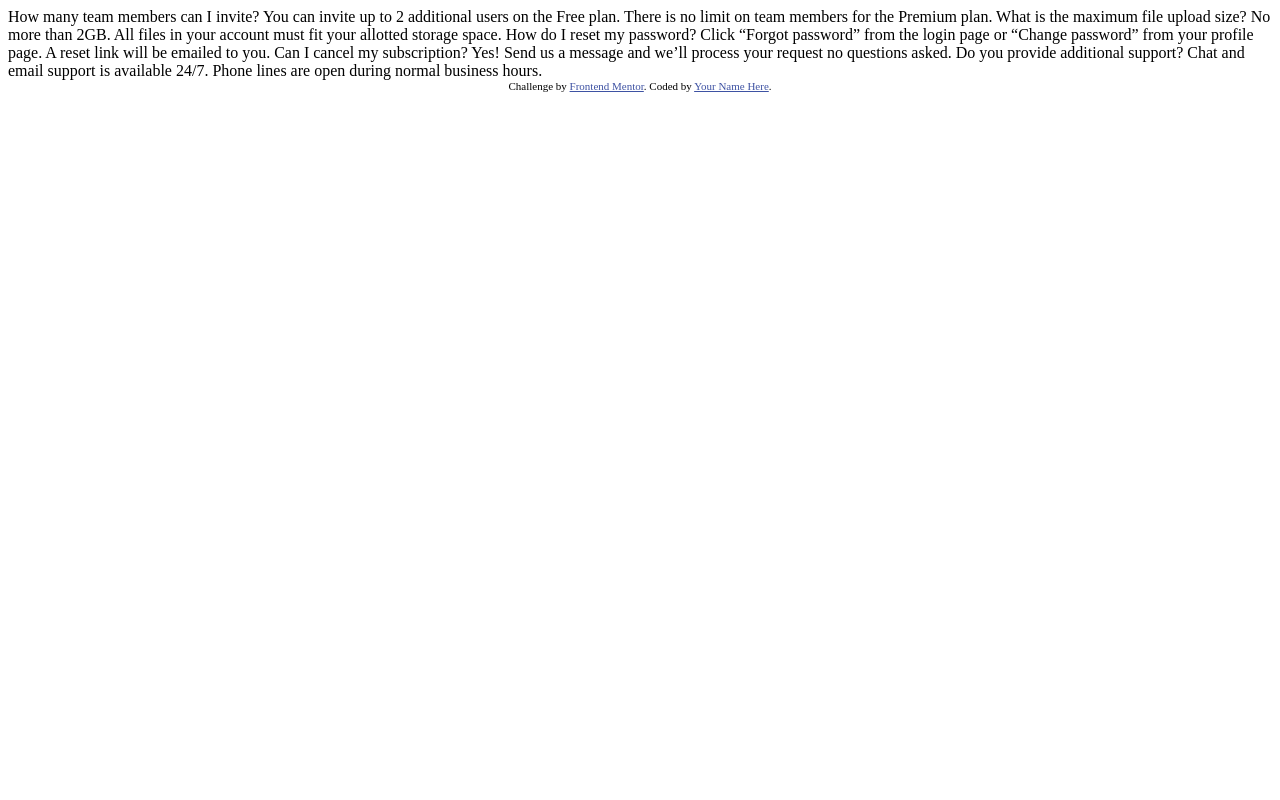
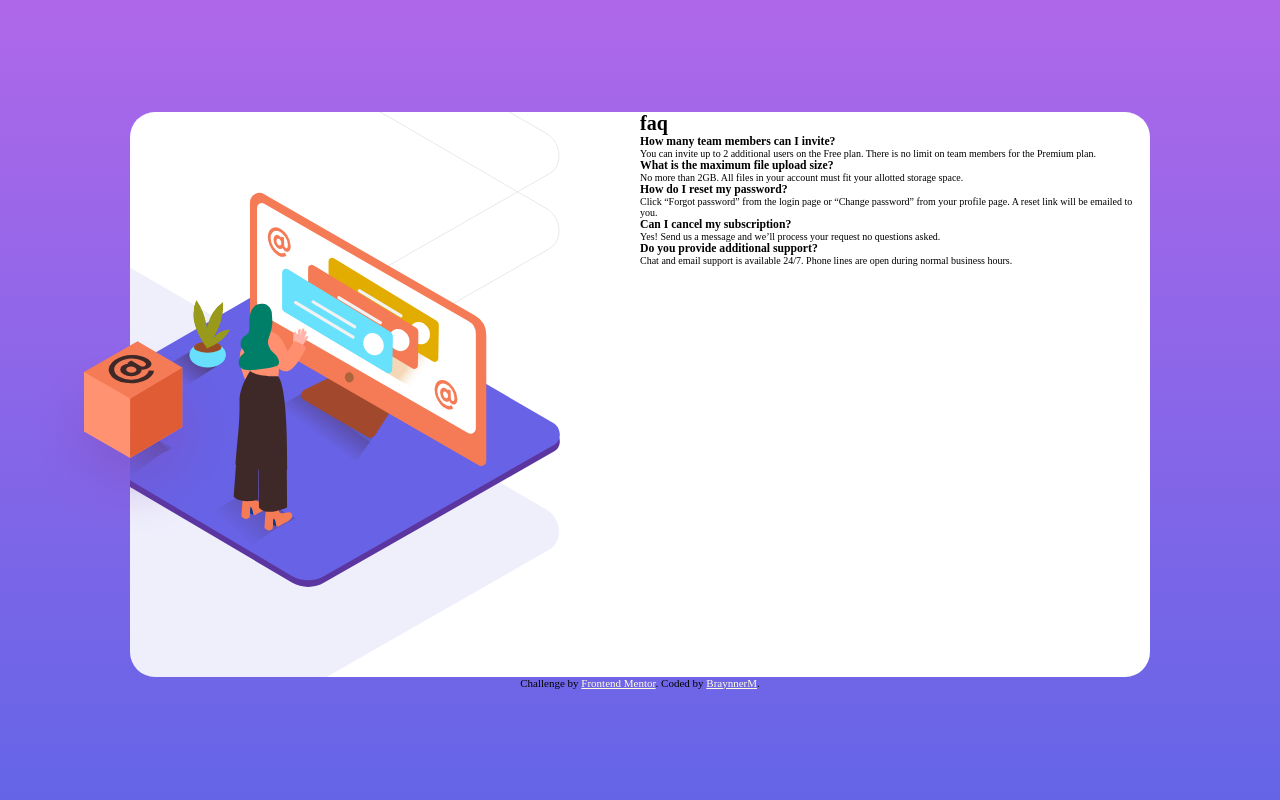
Before and after one commit to BraynnerM/faq-accordion-card-main, a plain HTML site: page index.html in a window 1280 px wide. Shown: the top 800 px of the page. Drawn offline with Linux system fonts and the light colour scheme.

Commit message:
configuração da imagem pronta

```diff
--- a/index.html
+++ b/index.html
@@ -1,40 +1,90 @@
 <!DOCTYPE html>
 <html lang="en">
+
 <head>
   <meta charset="UTF-8">
-  <meta name="viewport" content="width=device-width, initial-scale=1.0"> <!-- displays site properly based on user's device -->
+  <meta name="viewport" content="width=device-width, initial-scale=1.0">
+  <!-- displays site properly based on user's device -->
 
   <link rel="icon" type="image/png" sizes="32x32" href="./images/favicon-32x32.png">
-
+  <link rel="stylesheet" href="./src/css/styles.css">
+  <link rel="preconnect" href="https://fonts.googleapis.com">
+  <link rel="preconnect" href="https://fonts.gstatic.com" crossorigin>
+  <link href="https://fonts.googleapis.com/css2?family=Kumbh+Sans:wght@400;700&display=swap" rel="stylesheet">
   <title>Frontend Mentor | FAQ Accordion Card</title>
 
   <!-- Feel free to remove these styles or customise in your own stylesheet 👍 -->
   <style>
-    .attribution { font-size: 11px; text-align: center; }
-    .attribution a { color: hsl(228, 45%, 44%); }
+    .attribution {
+      font-size: 11px;
+      text-align: center;
+    }
+
+    .attribution a {
+      color: #ffd;
+    }
   </style>
 </head>
+
 <body>
-  How many team members can I invite?
-  You can invite up to 2 additional users on the Free plan. There is no limit on
-  team members for the Premium plan.
 
-  What is the maximum file upload size?
-  No more than 2GB. All files in your account must fit your allotted storage space.
+  <div class="container">
 
-  How do I reset my password?
-  Click “Forgot password” from the login page or “Change password” from your profile page.
-  A reset link will be emailed to you.
+    <div class="image">
+      <div class="image-principal">
+        <img src="./src/assets/bg-pattern-desktop.svg" alt="patern-desktop">
+        <img src="./src/assets/illustration-woman-online-desktop.svg" alt="woman">
+      </div>
+      <div class="image-box">
+        <img src="./src/assets/illustration-box-desktop.svg" alt="box">
+      </div>
+    </div>
+    <div class="accordion">
+      <h1>faq</h1>
+      <div class="accordion-item">
+        <h3 class="accordion-header">How many team members can I invite?</h3>
+        <div class="accordion-content">
+          <p>You can invite up to 2 additional users on the Free plan. There is no limit on
+            team members for the Premium plan.</p>
+        </div>
+      </div>
 
-  Can I cancel my subscription?
-  Yes! Send us a message and we’ll process your request no questions asked.
+      <div class="accordion-item">
+        <h3 class="accordion-header">What is the maximum file upload size?</h3>
+        <div class="accordion-content">
+          <p>No more than 2GB. All files in your account must fit your allotted storage space.</p>
+        </div>
+      </div>
 
-  Do you provide additional support?
-  Chat and email support is available 24/7. Phone lines are open during normal business hours.
+      <div class="accordion-item">
+        <h3 class="accordion-header">How do I reset my password?</h3>
+        <div class="accordion-content">
+          <p>Click “Forgot password” from the login page or “Change password” from your profile page.
+            A reset link will be emailed to you.</p>
+        </div>
+      </div>
+
+      <div class="accordion-item">
+        <h3 class="accordion-header">Can I cancel my subscription?</h3>
+        <div class="accordion-content">
+          <p>Yes! Send us a message and we’ll process your request no questions asked.</p>
+        </div>
+      </div>
+
+      <div class="accordion-item">
+        <h3 class="accordion-header">Do you provide additional support?</h3>
+        <div class="accordion-content">
+          <p>Chat and email support is available 24/7. Phone lines are open during normal business hours.</p>
+        </div>
+      </div>
+    </div>
+  </div>
+
 
   <div class="attribution">
     Challenge by <a href="https://www.frontendmentor.io?ref=challenge" target="_blank">Frontend Mentor</a>.
-    Coded by <a href="#">Your Name Here</a>.
+    Coded by <a href="https://www.linkedin.com/in/braynner-marques-ribeiro-de-oliveira-88142b256/">BraynnerM</a>.
   </div>
 </body>
+
 </html>
--- /dev/null
+++ b/src/sass/styles.sass
@@ -0,0 +1,61 @@
+@import 'variables'
+@import 'mixins'
+
+*
+    margin: 0
+    padding: 0
+    box-sizing: border-box
+
+html
+    font-size: 10px
+
+body
+    background: $gradient
+    max-width: 1440px
+    height: 100vh
+    margin: 0 auto
+    display: flex
+    flex-direction: column
+    justify-content: center
+    align-items: center
+
+.container
+    background-color: #FFFFFF
+    width: 102rem
+    height: 56.5rem
+    border-radius: 2.5rem
+    display: flex
+
+    .image
+        width: 50%
+        height: 100%
+        position: relative
+
+        .image-principal
+            position: relative
+            overflow: hidden
+            height: 100%
+
+            img:nth-child(1)
+                position: absolute
+                right: 8rem
+                bottom: -12.5rem
+
+            img:nth-child(2)
+                position: absolute
+                width: 52rem
+                right: 8rem
+                top: 8rem
+
+        .image-box
+            height: 100%
+
+            img
+                position: absolute
+                left: -10.2rem
+                bottom: 13.5rem
+                width: 21rem
+
+    .accordion
+        width: 50%
+        height: 100%
--- /dev/null
+++ b/src/sass/variables.sass
@@ -0,0 +1,6 @@
+$dividers-color: hsl(240, 5%, 91%)
+$heading-color: hsl(238, 29%, 16%)
+$arrow-color: hsl(14, 88%, 65%)
+$text-color: hsl(237, 12%, 33%)
+$text-color-secondary: hsl(240, 6%, 50%)
+$gradient: linear-gradient(180deg, hsl(273, 75%, 66%) 0%, hsl(240, 73%, 65%) 100%)
```
Also changed, not shown: src/assets/bg-pattern-desktop.svg (added), src/assets/bg-pattern-mobile.svg (added), src/assets/icon-arrow-down.svg (added), src/assets/illustration-box-desktop.svg (added), src/assets/illustration-woman-online-desktop.svg (added), src/assets/illustration-woman-online-mobile.svg (added), src/css/styles.css (added), src/sass/mixins.sass (added), 1 other file.
